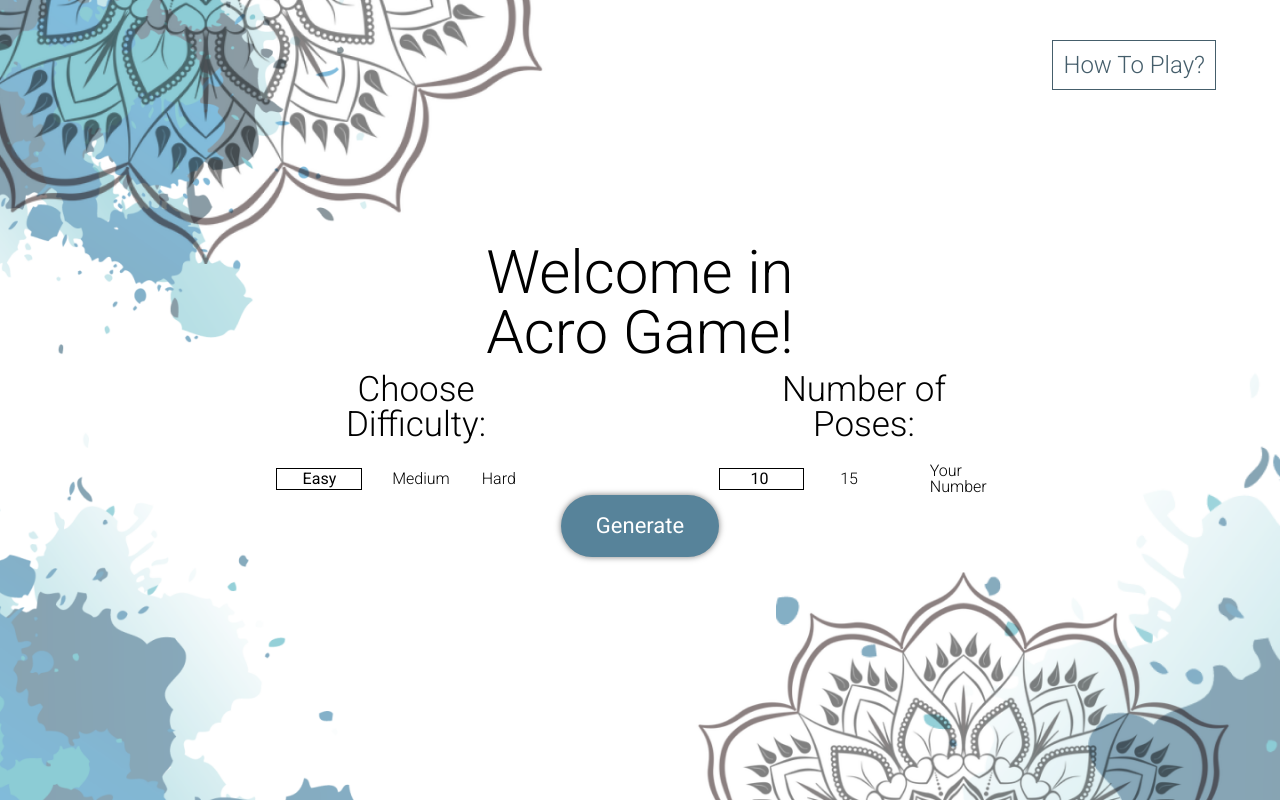
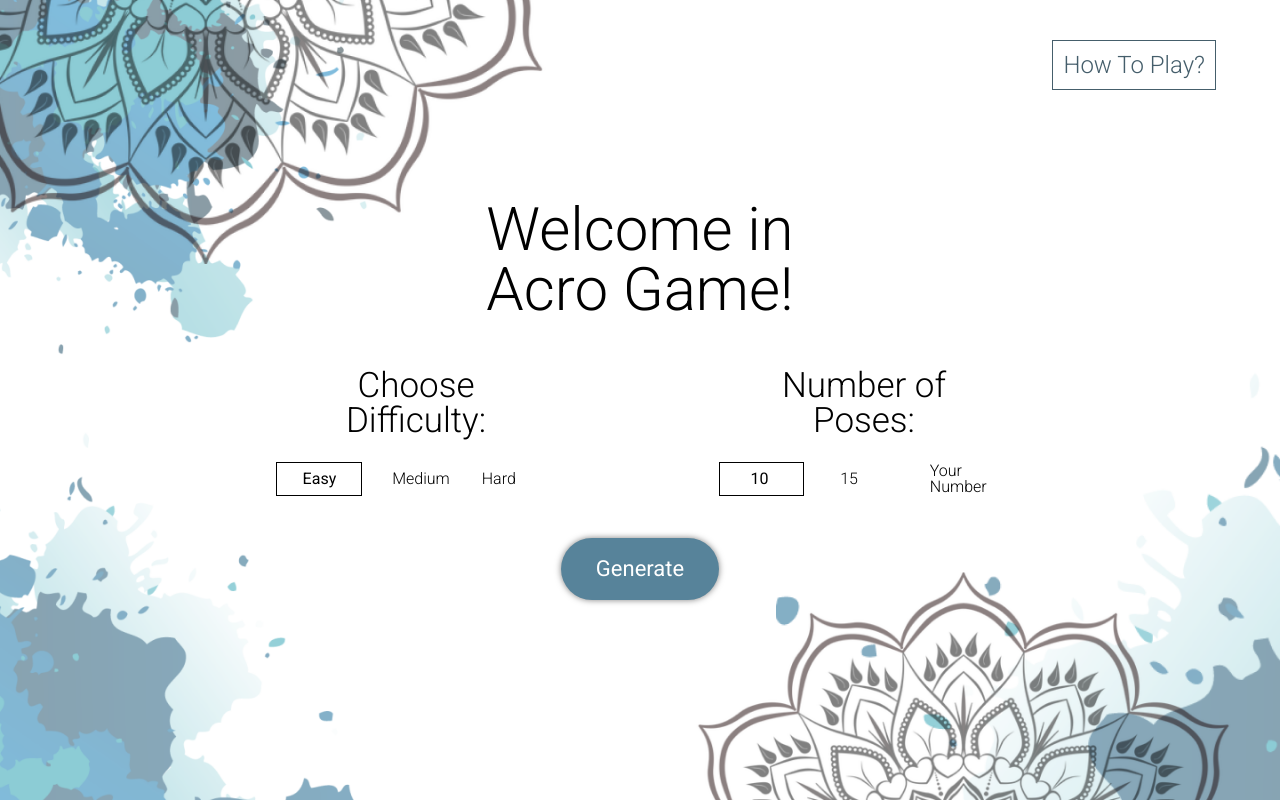
Before and after one commit to KajaPiechowka/Acro-Game, a React (Create React App) app in the folder akro-game/: page /#/ in a window 1280 px wide. Built offline with nearby package versions, Linux system fonts and the light colour scheme.

Commit message:
media queries done

```diff
--- a/akro-game/src/scss/components/_forms.scss
+++ b/akro-game/src/scss/components/_forms.scss
@@ -96,13 +96,13 @@
     font-family: $font-main;
     font-size: 22px;
     font-weight: 400;
-
     text-decoration: none;
     color: white;
     background-color: $darken-color;
     box-shadow: 0px 0px 6px 0px rgba(0, 0, 0, 0.5);
     border-radius: 40px;
     padding: 20px 35px 20px 35px;
+    text-align: center;
     cursor: pointer;
     &:active {
       background-color: $dark-color;
@@ -111,16 +111,11 @@
     &:focus {
       outline: none;
     }
+    @media (max-width: $media-phone) {
+      font-size: 18px;
+      padding: 15px 25px 15px 25px;
+    }
   }
-}
-
-@mixin border {
-  width: 31%;
-  height: 150%;
-  border: 1px solid black;
-  position: absolute;
-  top: -30%;
-  transition: left 0.5s;
 }
 
 .b {
--- a/akro-game/src/scss/pages/_generated.scss
+++ b/akro-game/src/scss/pages/_generated.scss
@@ -6,6 +6,10 @@
   justify-content: space-around;
   background-color: rgba(#ffffff, 0.3);
   border-radius: 40px;
+  @media (max-width: $media-phone) {
+    margin-top: 25%;
+    margin-bottom: 20%;
+  }
   &__pose {
     background-color: $darken-color;
     box-sizing: border-box;
@@ -17,6 +21,10 @@
     border-radius: 0 0 20px 20px;
     display: inline-block;
     box-shadow: 0 0 5px 0 rgba(#000000, 0.25);
+    @media (max-width: $media-phone) {
+      width: 150px;
+      height: 60px;
+    }
   }
   &__pose-number {
     color: $darken-color;
@@ -26,9 +34,14 @@
     box-sizing: border-box;
     background-color: white;
     border-radius: 0 0 20px 20px;
-    width: 200px;
+    width: inherit;
     height: 50px;
-    padding-top: 10px;
+    padding: 15px 5px 0 5px;
+    @media (max-width: $media-phone) {
+      font-size: 13px;
+      padding-top: 10px;
+      height: 40px;
+    }
   }
   &__list {
     width: 100%;
@@ -40,6 +53,9 @@
     width: 100%;
     display: flex;
     justify-content: space-between;
+    @media (max-width: $media-phone) {
+      margin-top: 60px;
+    }
   }
   &__button {
     border: none;
--- a/akro-game/src/scss/pages/_main-page.scss
+++ b/akro-game/src/scss/pages/_main-page.scss
@@ -1,6 +1,6 @@
 .hero {
   width: 100vw;
-  min-height: 100vh;
+  height: 100vh;
   background-image: url("../../assets/images/hero.png");
   background-size: cover;
   display: flex;
@@ -8,6 +8,7 @@
   align-items: center;
   position: relative;
   @media (max-width: $media-phone) {
+    height: auto;
     min-height: 100vh;
   }
 }
--- a/akro-game/src/scss/variables/_mixins.scss
+++ b/akro-game/src/scss/variables/_mixins.scss
@@ -15,3 +15,12 @@
     background-color: $light-color;
   }
 }
+
+@mixin border {
+  width: 31%;
+  height: 150%;
+  border: 1px solid black;
+  position: absolute;
+  top: -30%;
+  transition: left 0.5s;
+}
```
